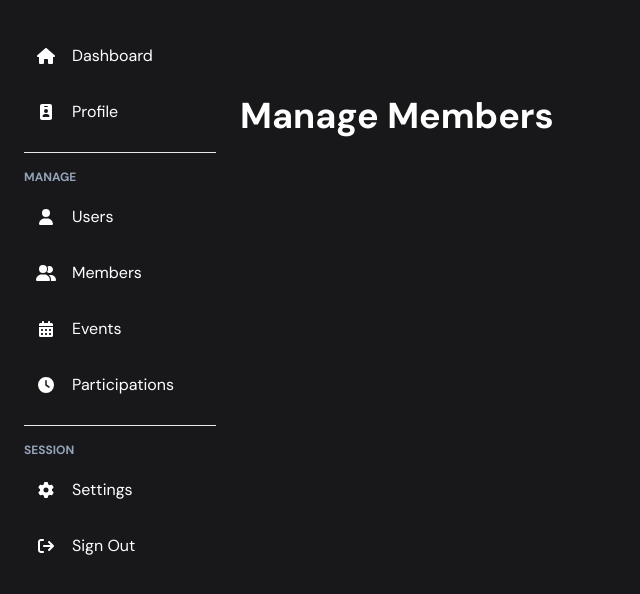
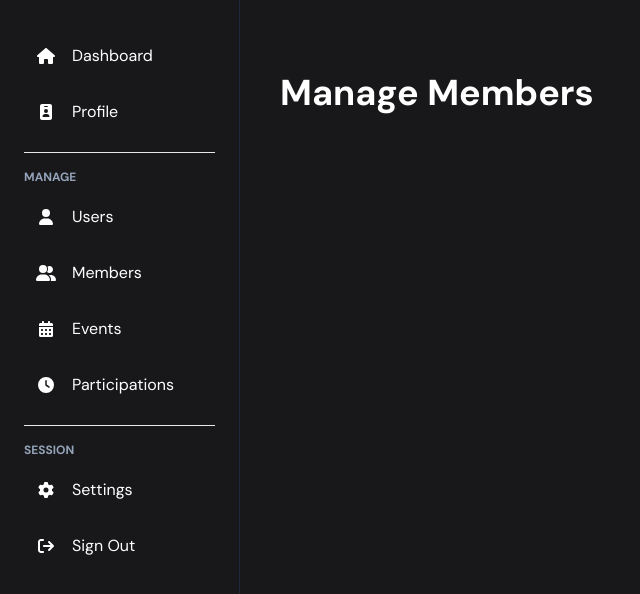
Before and after one commit to taronaeo/IT1552-Assignment, a React (Vite) app: page /manage/members in a window 1280 px wide. Shown: the top 594 px of the page, without its empty margins (0-640 px from the left). Built offline with nearby package versions, Linux system fonts and the light colour scheme; no server answers.

Commit message:
refactor: layout

```diff
--- a/src/components/Layout.css
+++ b/src/components/Layout.css
@@ -1,7 +1,7 @@
 .grid-container {
   display: grid;
   grid-template-columns: 15em 1fr;
-  grid-template-rows: 6em 1fr;
+  grid-template-rows: 1fr 10fr;
   grid-template-areas:
     'sidenav header'
     'sidenav main';
--- a/src/components/Layout.tsx
+++ b/src/components/Layout.tsx
@@ -12,9 +12,9 @@ const Layout: React.FC<LayoutProps> = ({ children }) => {
   return (
     <div className="grid-container">
       <Header className="w-full h-full pt-8 header" />
-      <Sidenav className="w-full h-full flex flex-col sidenav" />
+      <Sidenav className="w-full h-full sidenav border-r border-slate-800" />
 
-      <main className="w-full h-full main">{children}</main>
+      <main className="w-full h-full main px-10">{children}</main>
     </div>
   );
 };
```
